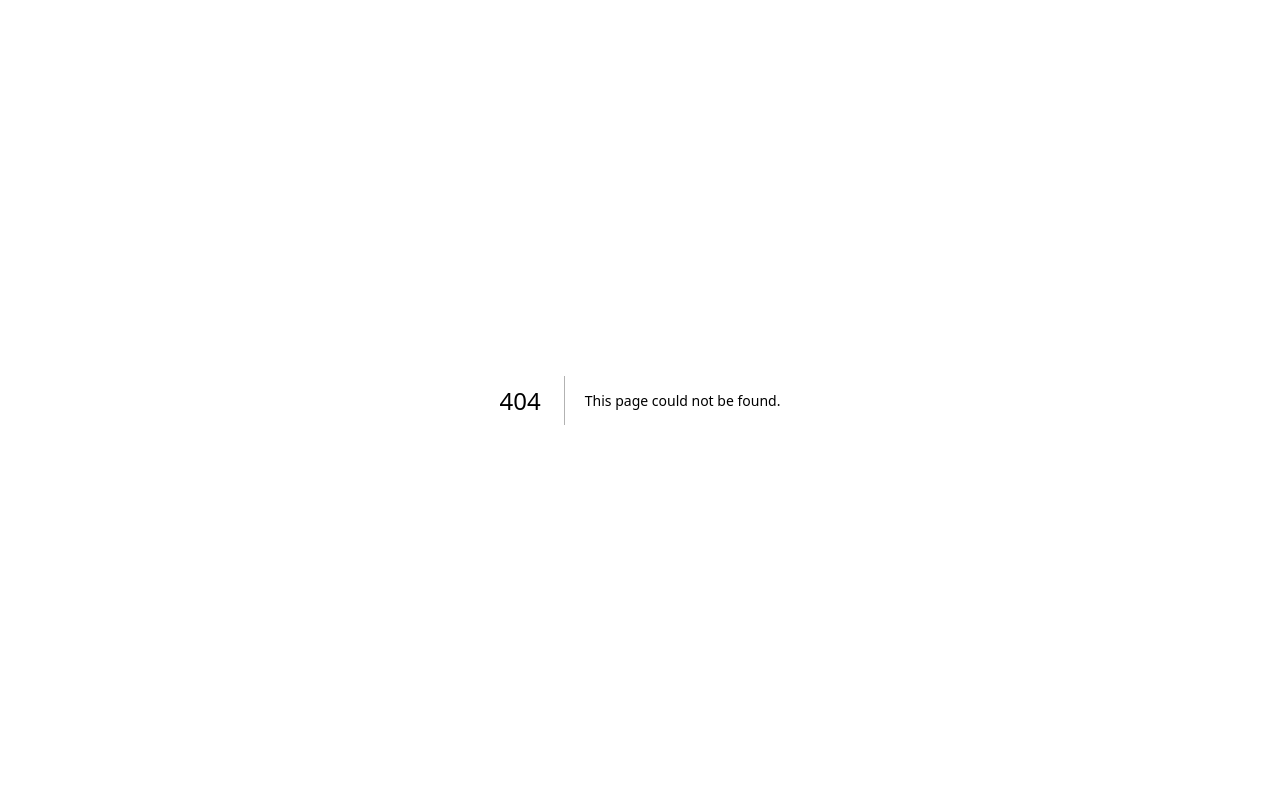
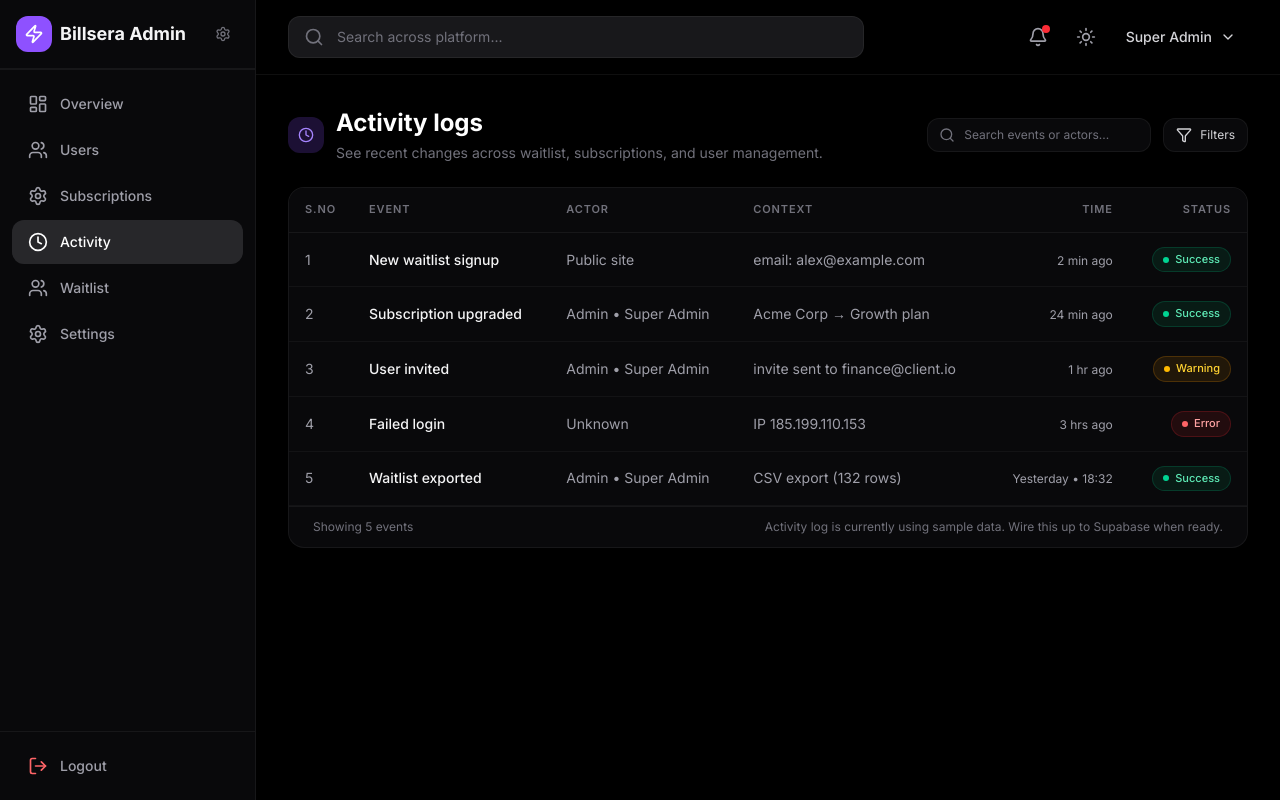
Before and after one commit to AqibIqbal1/billsera, a Next.js app: page /admin/activity in a window 1280 px wide. Before the commit this address had no page. Built offline with nearby package versions, Linux system fonts and the light colour scheme.

Commit message:
feat: Add Activity page to admin layout and refine search input styling for improved user experience

```diff
--- /dev/null
+++ b/app/admin/activity/page.tsx
@@ -0,0 +1,154 @@
+import React from "react";
+import { Clock, Filter, Search } from "lucide-react";
+import { DataTable, type DataTableColumn, type DataTableRow } from "@/components/data-table";
+
+const columns: DataTableColumn[] = [
+  { key: "sno", header: "S.No", headerClassName: "w-16", cellClassName: "text-zinc-400" },
+  { key: "event", header: "Event" },
+  { key: "actor", header: "Actor" },
+  { key: "context", header: "Context" },
+  { key: "time", header: "Time", align: "right" },
+  { key: "status", header: "Status", align: "right" },
+];
+
+const MOCK_LOGS: Array<{
+  id: number;
+  event: string;
+  actor: string;
+  context: string;
+  time: string;
+  status: "success" | "warning" | "error";
+}> = [
+  {
+    id: 1,
+    event: "New waitlist signup",
+    actor: "Public site",
+    context: "email: alex@example.com",
+    time: "2 min ago",
+    status: "success",
+  },
+  {
+    id: 2,
+    event: "Subscription upgraded",
+    actor: "Admin • Super Admin",
+    context: "Acme Corp → Growth plan",
+    time: "24 min ago",
+    status: "success",
+  },
+  {
+    id: 3,
+    event: "User invited",
+    actor: "Admin • Super Admin",
+    context: "invite sent to finance@client.io",
+    time: "1 hr ago",
+    status: "warning",
+  },
+  {
+    id: 4,
+    event: "Failed login",
+    actor: "Unknown",
+    context: "IP 185.199.110.153",
+    time: "3 hrs ago",
+    status: "error",
+  },
+  {
+    id: 5,
+    event: "Waitlist exported",
+    actor: "Admin • Super Admin",
+    context: "CSV export (132 rows)",
+    time: "Yesterday • 18:32",
+    status: "success",
+  },
+];
+
+function statusBadge(status: "success" | "warning" | "error") {
+  const base =
+    "inline-flex items-center gap-1.5 px-2.5 py-1 rounded-full text-[11px] font-medium capitalize";
+  if (status === "success") {
+    return (
+      <span className={`${base} bg-emerald-500/10 text-emerald-300 border border-emerald-500/20`}>
+        <span className="w-1.5 h-1.5 rounded-full bg-emerald-400" />
+        Success
+      </span>
+    );
+  }
+  if (status === "warning") {
+    return (
+      <span className={`${base} bg-amber-500/10 text-amber-300 border border-amber-500/20`}>
+        <span className="w-1.5 h-1.5 rounded-full bg-amber-400" />
+        Warning
+      </span>
+    );
+  }
+  return (
+    <span className={`${base} bg-red-500/10 text-red-300 border border-red-500/20`}>
+      <span className="w-1.5 h-1.5 rounded-full bg-red-400" />
+      Error
+    </span>
+  );
+}
+
+export default function ActivityPage() {
+  const rows: DataTableRow[] = MOCK_LOGS.map((log, idx) => ({
+    id: log.id,
+    cells: {
+      sno: idx + 1,
+      event: (
+        <div className="flex flex-col gap-0.5">
+          <span className="font-medium text-zinc-100">{log.event}</span>
+        </div>
+      ),
+      actor: <span className="text-zinc-400 text-sm">{log.actor}</span>,
+      context: <span className="text-zinc-400 text-sm">{log.context}</span>,
+      time: <span className="text-zinc-400 text-xs">{log.time}</span>,
+      status: statusBadge(log.status),
+    },
+  }));
+
+  return (
+    <div className="space-y-6">
+      <div className="flex flex-col md:flex-row md:items-center md:justify-between gap-4">
+        <div className="flex items-center gap-3">
+          <div className="w-9 h-9 rounded-xl bg-violet-500/20 flex items-center justify-center">
+            <Clock className="w-4 h-4 text-violet-400" />
+          </div>
+          <div>
+            <h1 className="text-2xl font-bold text-white">Activity logs</h1>
+            <p className="text-zinc-500 text-sm mt-1">
+              See recent changes across waitlist, subscriptions, and user management.
+            </p>
+          </div>
+        </div>
+
+        <div className="flex flex-wrap items-center gap-3">
+          <div className="relative">
+            <Search className="absolute left-3 top-1/2 -translate-y-1/2 w-4 h-4 text-zinc-500" />
+            <input
+              type="search"
+              placeholder="Search events or actors..."
+              className="w-56 pl-9 pr-3 py-2 rounded-xl bg-zinc-950 border border-white/6 text-xs text-zinc-100 placeholder:text-zinc-500 outline-none focus:border-violet-500/50"
+            />
+          </div>
+          <button className="inline-flex items-center gap-2 px-3 py-2 rounded-xl bg-zinc-950 border border-white/6 text-xs text-zinc-300 hover:bg-white/5">
+            <Filter className="w-4 h-4" />
+            Filters
+          </button>
+        </div>
+      </div>
+
+      <DataTable
+        columns={columns}
+        rows={rows}
+        emptyMessage="No activity recorded yet."
+        footer={
+          <div className="flex items-center justify-between w-full">
+            <span>Showing {rows.length} events</span>
+            <span className="text-zinc-500">
+              Activity log is currently using sample data. Wire this up to Supabase when ready.
+            </span>
+          </div>
+        }
+      />
+    </div>
+  );
+}
--- a/app/admin/layout.tsx
+++ b/app/admin/layout.tsx
@@ -15,6 +15,7 @@ import {
   Sun,
   Moon,
   ChevronDown,
+  Clock,
 } from "lucide-react";
 import { getToken, removeToken } from "@/lib/auth";
 
@@ -22,6 +23,7 @@ const navItems = [
   { href: "/admin", label: "Overview", icon: LayoutDashboard },
   { href: "/admin/users", label: "Users", icon: Users },
   { href: "/admin/subscriptions", label: "Subscriptions", icon: Settings },
+  { href: "/admin/activity", label: "Activity", icon: Clock },
   { href: "/admin/waitlist", label: "Waitlist", icon: Users },
   { href: "/admin/settings", label: "Settings", icon: Settings },
 ];
@@ -236,7 +238,7 @@ export default function AdminLayout({
                   <input
                     type="search"
                     placeholder="Search across platform..."
-                    className="w-full pl-12 pr-4 py-2.5 rounded-xl bg-zinc-900 border border-white/[0.06] text-zinc-100 placeholder:text-zinc-500 text-sm outline-none focus:border-violet-500/50"
+                    className="w-full pl-12 pr-4 py-2.5 rounded-xl bg-zinc-900 border border-white/6 text-zinc-100 placeholder:text-zinc-500 text-sm outline-none focus:border-violet-500/50"
                   />
                 </div>
               </div>
```
